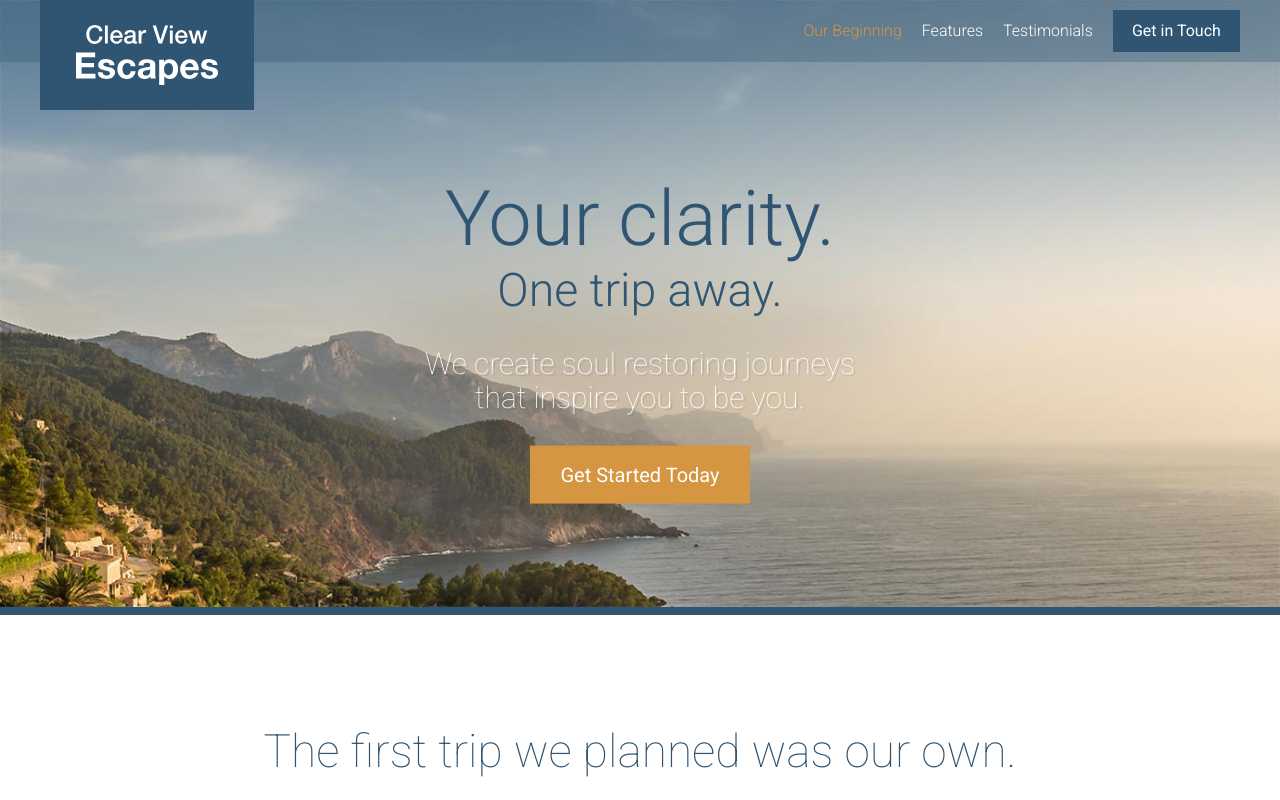
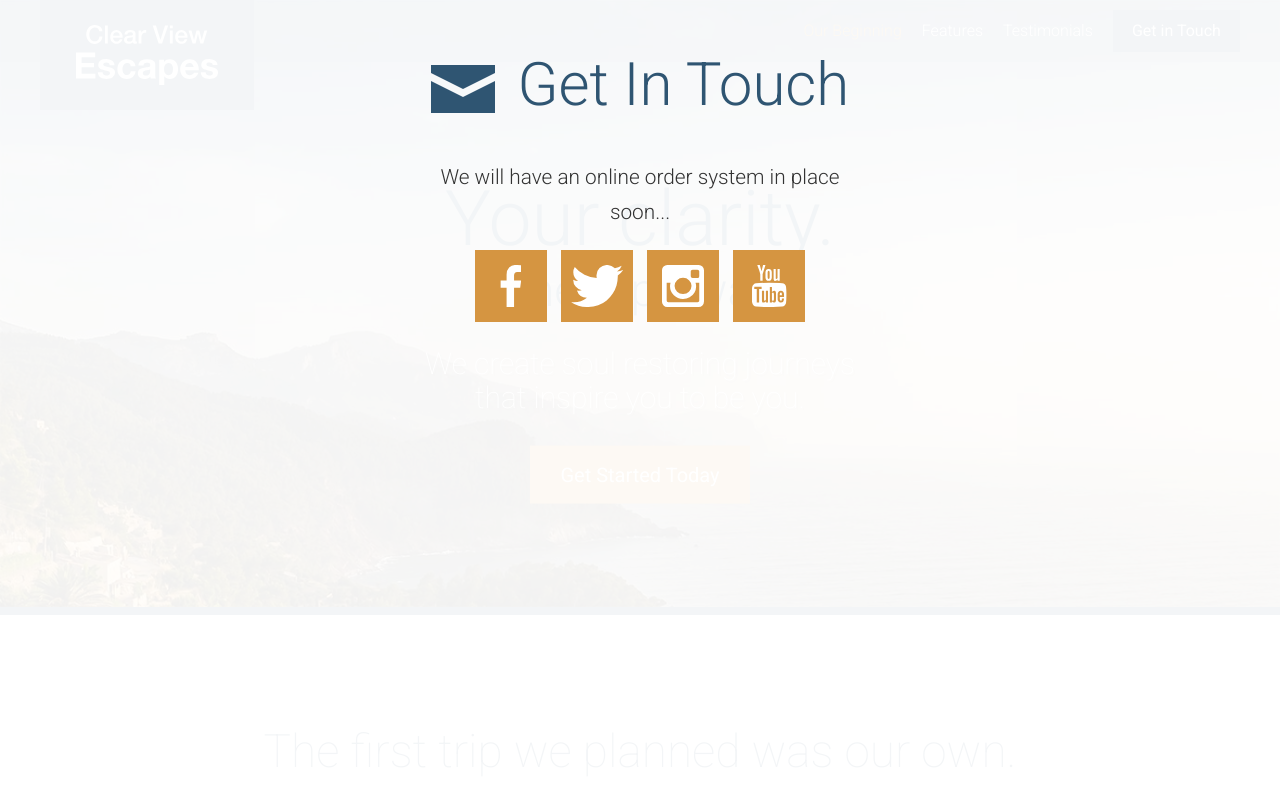
Before and after one commit to TrevorPawlewicz/philly-sites, a website: page app/index.html in a window 1280 px wide. Shown: the top 800 px of the page. Drawn offline with Linux system fonts and the light colour scheme.

Commit message:
started modal styling

```diff
--- /dev/null
+++ b/app/assets/styles/modules/_modal.css
@@ -0,0 +1,17 @@
+.modal {
+    position: fixed;
+    z-index: 5;
+    background-color: rgba(255, 255, 255, .94);
+    /* take up full screen */
+    top: 0;
+    bottom: 0;
+    left: 0;
+    right: 0;
+
+    &__description {
+        text-align: center;
+        font-size: 1.3rem;
+        font-weight: 300;
+        line-height: 1.65;
+    }
+}
--- a/app/assets/styles/modules/_section-title.css
+++ b/app/assets/styles/modules/_section-title.css
@@ -13,6 +13,10 @@
 
     &--blue {
         color: $mainBlue;
+    }
+
+    &--less-margin {
+        margin-bottom: 1.3rem;
     }
 
     &__icon {
--- /dev/null
+++ b/app/assets/styles/modules/_social-icons.css
@@ -0,0 +1,26 @@
+.social-icons {
+    text-align: center;
+
+
+    &__icon {
+        background-color: $mainOrange;
+        display: inline-block;
+        margin: 0 5px 5px 5px;
+        width: 33%;
+        height: 72px;
+        position: relative;
+
+        @mixin atSmall {
+            width: 72px;
+            margin: 0 5px;
+        }
+
+        .icon {
+            display: block;
+            position: absolute;
+            top: 50%;
+            left: 50%;
+            transform: translate(-50%, -50%);
+        }
+    }
+}
--- a/app/assets/styles/modules/_wrapper.css
+++ b/app/assets/styles/modules/_wrapper.css
@@ -8,6 +8,10 @@
 
     &--medium {
         max-width: 976px;
+    }
+
+    &--narrow {
+        max-width: 470px;
     }
 
     &--no-padding-until-medium {
--- a/app/assets/styles/styles.css
+++ b/app/assets/styles/styles.css
@@ -18,3 +18,5 @@
 @import "modules/_site-header";
 @import "modules/_primary-nav";
 @import "modules/_reveal-item";
+@import "modules/_modal";
+@import "modules/_social-icons"
--- a/app/index.html
+++ b/app/index.html
@@ -312,6 +312,46 @@
     </footer>
 
 
+
+
+
+
+
+
+
+
+    <div class="modal">
+        <h2 class="section-title section-title--blue section-title--less-margin">
+            <span class="icon icon--mail section-title__icon"></span>
+            Get In Touch
+        </h2>
+
+        <div class="wrapper wrapper--narrow">
+            <p class="modal__description">
+                We will have an online order system in place soon...
+            </p>
+        </div>
+
+        <div class="social-icons">
+            <a href="#" class="social-icons__icon"><span class="icon icon--facebook"></span></a>
+            <a href="#" class="social-icons__icon"><span class="icon icon--twitter"></span></a>
+            <a href="#" class="social-icons__icon"><span class="icon icon--instagram"></span></a>
+            <a href="#" class="social-icons__icon"><span class="icon icon--youtube"></span></a>
+        </div>
+    </div>
+
+
+
+
+
+
+
+
+
+
+
+
+
     <!-- our script output from Babel being created from our gulp script -->
     <script type="text/javascript" src='/temp/scripts/app.js'></script>
 </body>
--- a/app/temp/styles/styles.css
+++ b/app/temp/styles/styles.css
@@ -390,6 +390,9 @@ a {
 .wrapper--medium {
   max-width: 976px;
 }
+.wrapper--narrow {
+  max-width: 470px;
+}
 .wrapper--no-padding-until-medium {
   padding-left: 0;
   padding-right: 0;
@@ -709,6 +712,9 @@ a {
 }
 .section-title--blue {
   color: #2f5572;
+}
+.section-title--less-margin {
+  margin-bottom: 1.3rem;
 }
 .section-title__icon {
   display: block;
@@ -1106,3 +1112,44 @@ a {
   -webkit-transform: scale(1);
           transform: scale(1);
 }
+.modal {
+    position: fixed;
+    z-index: 5;
+    background-color: rgba(255, 255, 255, .94);
+    /* take up full screen */
+    top: 0;
+    bottom: 0;
+    left: 0;
+    right: 0;
+}
+.modal__description {
+  text-align: center;
+  font-size: 1.3rem;
+  font-weight: 300;
+  line-height: 1.65;
+}
+.social-icons {
+    text-align: center;
+}
+.social-icons__icon {
+  background-color: #d59541;
+  display: inline-block;
+  margin: 0 5px 5px 5px;
+  width: 33%;
+  height: 72px;
+  position: relative;
+}
+@media (min-width: 530px) {
+  .social-icons__icon {
+    width: 72px;
+    margin: 0 5px;
+  }
+}
+.social-icons__icon .icon {
+  display: block;
+  position: absolute;
+  top: 50%;
+  left: 50%;
+  -webkit-transform: translate(-50%, -50%);
+          transform: translate(-50%, -50%);
+}
```
